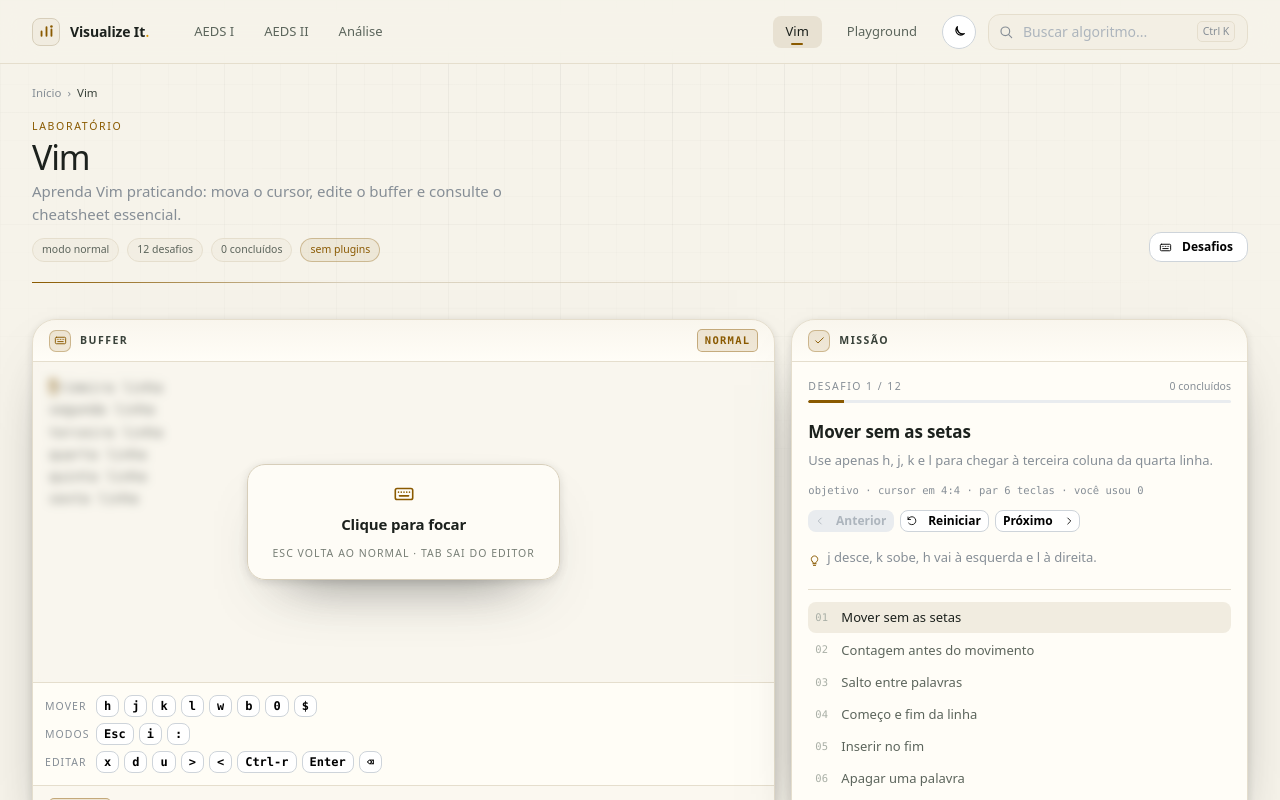
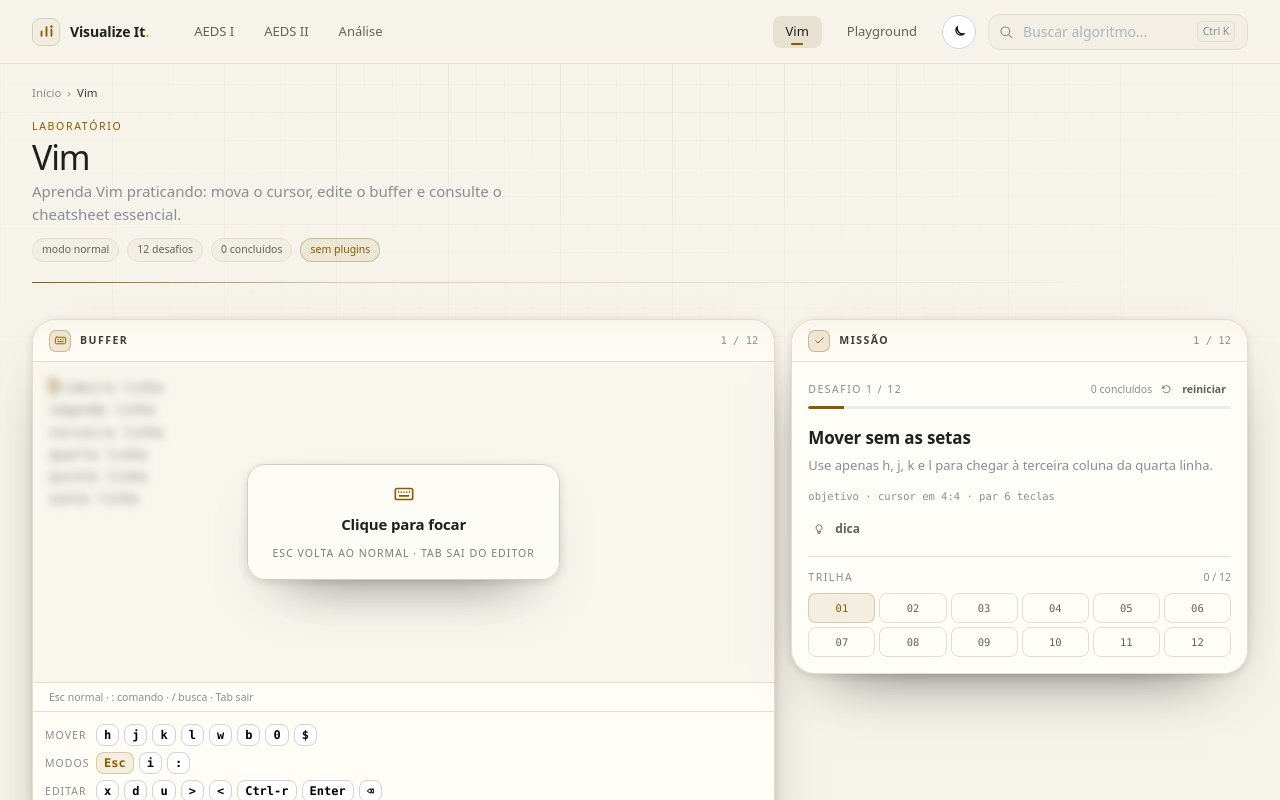
Before and after one commit to fernandoleitepagani/visualize_it, a React (Vite) app: page /vim in a window 1280 px wide. Shown: the top 800 px of the page. Built offline with nearby package versions, Linux system fonts and the light colour scheme.

Commit message:
feat(vim): add mission rail and progress reset
Numbered 6x2 rail, collapsible hint, next-challenge CTA, practice-mode card and a confirmed reset that clears local history.

```diff
--- a/src/vim/components/VimChallengePanel.tsx
+++ b/src/vim/components/VimChallengePanel.tsx
@@ -1,46 +1,99 @@
-import { Alert, Box, Button, Group, Progress, Stack, Text, UnstyledButton } from '@mantine/core';
-import { CheckIcon, ChevronLeftIcon, ChevronRightIcon, LightbulbIcon, ResetIcon } from '@/components/icons';
-import { font, radius, vizVar } from '@/theme';
+import { memo } from 'react';
+import {
+  Alert,
+  Box,
+  Button,
+  Collapse,
+  Group,
+  Modal,
+  Progress,
+  SimpleGrid,
+  Text,
+  Tooltip,
+  UnstyledButton,
+} from '@mantine/core';
+import { useDisclosure } from '@mantine/hooks';
+import {
+  ArrowRightIcon,
+  CheckIcon,
+  LightbulbIcon,
+  ResetIcon,
+} from '@/components/icons';
+import { font, vizVar } from '@/theme';
 import { challenges, goalLabel } from '../challenges';
 import type { VimChallenge, VimProgress } from '../types';
 
 interface Props {
   challenge: VimChallenge;
   index: number;
-  strokes: number;
   progress: VimProgress;
   solvedNow: boolean;
   practiceLabel?: string;
   onSelect: (index: number) => void;
-  onPrev: () => void;
-  onNext: () => void;
   onReset: () => void;
+  onRestartAll: () => void;
   onBackToChallenge: () => void;
 }
 
-/** Mission list, current goal, hint and navigation. */
-export function VimChallengePanel({
+/** Mission card: goal, hint disclosure, success CTA and a 6×2 challenge rail. */
+export const VimChallengePanel = memo(function VimChallengePanel({
   challenge,
   index,
-  strokes,
   progress,
   solvedNow,
   practiceLabel,
   onSelect,
-  onPrev,
-  onNext,
   onReset,
+  onRestartAll,
   onBackToChallenge,
 }: Props) {
+  const [hintOpened, hint] = useDisclosure(false);
+  const [confirmOpened, confirm] = useDisclosure(false);
+
+  if (practiceLabel) {
+    return (
+      <Box p="md">
+        <Text fz={font.micro} tt="uppercase" c="dimmed" style={{ letterSpacing: '0.14em' }}>
+          modo prática
+        </Text>
+        <Text fz={font.lead} fw={600} mt={4} mb={6} style={{ letterSpacing: '-0.01em' }}>
+          {practiceLabel}
+        </Text>
+        <Text fz={font.small} c="dimmed" lh={1.55} mb="md">
+          Explore o buffer à vontade. O progresso do desafio fica pausado até você voltar.
+        </Text>
+        <Button size="compact-sm" variant="default" onClick={onBackToChallenge}>
+          Voltar ao desafio
+        </Button>
+      </Box>
+    );
+  }
+
+  const last = index === challenges.length - 1;
+
   return (
     <Box p="md">
       <Group justify="space-between" align="baseline" gap="sm" mb={6}>
         <Text fz={font.micro} tt="uppercase" c="dimmed" style={{ letterSpacing: '0.14em' }}>
           desafio {index + 1} / {challenges.length}
         </Text>
+        <Group gap={4} wrap="nowrap">
           <Text fz={font.micro} c="dimmed">
             {progress.solved.length} concluídos
           </Text>
+          <Button
+            size="compact-xs"
+            variant="subtle"
+            radius="sm"
+            aria-label="Reiniciar desafios e apagar histórico"
+            onClick={confirm.open}
+            leftSection={<ResetIcon size={11} />}
+            style={{ color: vizVar.muted, paddingInline: 4 }}
+            styles={{ label: { fontSize: font.micro } }}
+          >
+            reiniciar
+          </Button>
+        </Group>
       </Group>
       <Progress
         value={((index + 1) / challenges.length) * 100}
@@ -51,34 +104,19 @@ export function VimChallengePanel({
         styles={{ section: { background: vizVar.accent } }}
       />
 
-      {practiceLabel ? (
-        <Alert
-          mb="md"
-          radius="md"
-          variant="light"
-          color="gray"
-          title="modo prática"
-          styles={{ title: { fontSize: font.small }, body: { fontSize: font.small } }}
-        >
-          <Stack gap={8} align="flex-start">
-            <Text fz={font.small} c="dimmed">
-              {practiceLabel}
-            </Text>
-            <Button size="compact-xs" variant="default" onClick={onBackToChallenge}>
-              Voltar ao desafio
-            </Button>
-          </Stack>
-        </Alert>
-      ) : null}
-
       <Text fz={font.lead} fw={600} mb={4} style={{ letterSpacing: '-0.01em' }}>
         {challenge.title}
       </Text>
       <Text fz={font.small} c="dimmed" lh={1.55} mb="sm">
         {challenge.brief}
       </Text>
-      <Text fz={font.micro} c="dimmed" mb="sm" style={{ fontFamily: 'var(--mantine-font-family-monospace)' }}>
-        objetivo · {goalLabel(challenge)} · par {challenge.par} teclas · você usou {strokes}
+      <Text
+        fz={font.micro}
+        c="dimmed"
+        mb="sm"
+        style={{ fontFamily: 'var(--mantine-font-family-monospace)' }}
+      >
+        objetivo · {goalLabel(challenge)} · par {challenge.par} teclas
       </Text>
 
       {solvedNow ? (
@@ -91,25 +129,18 @@ export function VimChallengePanel({
           title="Desafio concluído"
           styles={{ title: { fontSize: font.small }, body: { fontSize: font.small } }}
         >
-          <Group justify="space-between" gap="sm">
-            <Text fz={font.small}>Bom movimento. Siga para o próximo ou tente gastar menos teclas.</Text>
-            <Button size="compact-xs" variant="default" onClick={onReset}>
-              Tentar de novo
-            </Button>
-          </Group>
-        </Alert>
-      ) : null}
-
-      <Group gap={6} mb="md" wrap="wrap">
+          <Text fz={font.small} mb={8}>
+            Bom movimento. Siga para o próximo ou tente gastar menos teclas.
+          </Text>
+          <Group gap={6} wrap="wrap">
             <Button
               size="compact-xs"
-          variant="default"
               radius="sm"
-          onClick={onPrev}
-          disabled={index === 0}
-          leftSection={<ChevronLeftIcon size={12} />}
+              onClick={() => onSelect(index + 1)}
+              disabled={last}
+              rightSection={<ArrowRightIcon size={12} />}
             >
-          Anterior
+              Próximo desafio
             </Button>
             <Button
               size="compact-xs"
@@ -118,72 +149,95 @@ export function VimChallengePanel({
               onClick={onReset}
               leftSection={<ResetIcon size={12} />}
             >
-          Reiniciar
+              Repetir
             </Button>
+          </Group>
+        </Alert>
+      ) : null}
+
       <Button
         size="compact-xs"
-          variant="default"
+        variant="subtle"
         radius="sm"
-          onClick={onNext}
-          disabled={index === challenges.length - 1}
-          rightSection={<ChevronRightIcon size={12} />}
+        onClick={hint.toggle}
+        aria-expanded={hintOpened}
+        leftSection={<LightbulbIcon size={12} />}
+        style={{ color: vizVar.muted, paddingInline: 4 }}
       >
-          Próximo
+        dica
       </Button>
-      </Group>
-
-      <Group gap={6} align="flex-start" mb={4} wrap="nowrap">
-        <Box style={{ color: vizVar.accent, flexShrink: 0, paddingTop: 2 }}>
-          <LightbulbIcon size={13} />
-        </Box>
-        <Text fz={font.small} c="dimmed" lh={1.5}>
+      <Collapse expanded={hintOpened}>
+        <Text fz={font.small} c="dimmed" lh={1.5} mt={4} mb="xs">
           {challenge.hint}
         </Text>
+      </Collapse>
+
+      <Box mt="md" pt="sm" style={{ borderTop: `1px solid ${vizVar.line}` }}>
+        <Group justify="space-between" mb={8}>
+          <Text fz={font.micro} tt="uppercase" c="dimmed" style={{ letterSpacing: '0.14em' }}>
+            trilha
+          </Text>
+          <Text fz={font.micro} c="dimmed">
+            {progress.solved.length} / {challenges.length}
+          </Text>
         </Group>
-
-      <Box
-        mt="md"
-        pt="sm"
-        style={{ borderTop: `1px solid ${vizVar.line}`, maxHeight: 220, overflowY: 'auto' }}
-      >
-        <Stack gap={2}>
+        <SimpleGrid cols={6} spacing={4} verticalSpacing={4}>
           {challenges.map((item, itemIndex) => {
             const done = progress.solved.includes(item.slug);
             const active = itemIndex === index;
             return (
+              <Tooltip key={item.slug} label={item.title} withArrow openDelay={200}>
                 <UnstyledButton
-                key={item.slug}
+                  className="vim-rail-chip"
+                  data-active={active ? 'true' : undefined}
+                  data-done={done ? 'true' : undefined}
+                  aria-label={item.title}
+                  aria-current={active ? 'step' : undefined}
                   onClick={() => onSelect(itemIndex)}
-                aria-current={active ? 'true' : undefined}
-                style={{
-                  display: 'flex',
-                  alignItems: 'center',
-                  gap: 8,
-                  padding: '5px 7px',
-                  borderRadius: radius.sm,
-                  background: active ? 'var(--viz-surface-2)' : 'transparent',
-                  color: active ? vizVar.ink : vizVar.muted,
-                }}
                 >
                   <Text
                     component="span"
                     fz={font.micro}
-                  style={{
-                    width: 18,
-                    color: done ? vizVar.accent : vizVar.faint,
-                    fontFamily: 'var(--mantine-font-family-monospace)',
-                  }}
+                    style={{ fontFamily: 'var(--mantine-font-family-monospace)' }}
                   >
                     {done ? '✓' : String(itemIndex + 1).padStart(2, '0')}
                   </Text>
-                <Text component="span" fz={font.small} style={{ flex: 1, textAlign: 'left' }}>
-                  {item.title}
-                </Text>
                 </UnstyledButton>
+              </Tooltip>
             );
           })}
-        </Stack>
+        </SimpleGrid>
       </Box>
+
+      <Modal
+        opened={confirmOpened}
+        onClose={confirm.close}
+        title="Reiniciar desafios?"
+        centered
+        radius="md"
+        size="sm"
+        transitionProps={{ duration: 0 }}
+      >
+        <Text fz={font.small} c="dimmed" lh={1.5} mb="md">
+          Isso apaga o histórico de desafios concluídos e os recordes salvos neste navegador. O
+          buffer atual volta para o primeiro desafio.
+        </Text>
+        <Group justify="flex-end" gap="sm">
+          <Button size="compact-sm" variant="default" onClick={confirm.close}>
+            Cancelar
+          </Button>
+          <Button
+            size="compact-sm"
+            color="red"
+            onClick={() => {
+              confirm.close();
+              onRestartAll();
+            }}
+          >
+            Reiniciar tudo
+          </Button>
+        </Group>
+      </Modal>
     </Box>
   );
-}
+});
--- a/src/vim/pages/VimPage.tsx
+++ b/src/vim/pages/VimPage.tsx
@@ -1,22 +1,21 @@
-import { useCallback, useState } from 'react';
-import { Box, Button } from '@mantine/core';
-import { Link, useParams } from 'react-router-dom';
+import { useCallback, useEffect, useRef, useState } from 'react';
+import { Box, Text } from '@mantine/core';
+import { useParams } from 'react-router-dom';
 import type { CSSProperties } from 'react';
 import { CheckIcon, InfoIcon, KeyboardIcon } from '@/components/icons';
 import { MetaPill } from '@/components/MetaPill';
 import { PageHeader } from '@/components/PageHeader';
 import { Panel } from '@/components/Panel';
-import { space, vizVar } from '@/theme';
+import { font, space, vizVar } from '@/theme';
 import { challenges, challengeIndex, getChallenge, isSolved } from '../challenges';
-import type { CheatItem } from '../cheatsheet';
+import type { CheatGroup } from '../cheatsheet';
 import { VimChallengePanel } from '../components/VimChallengePanel';
 import { VimCheatsheet } from '../components/VimCheatsheet';
 import { VimEditor } from '../components/VimEditor';
-import { VimModeBadge } from '../components/VimModeBadge';
 import { VimStatusline } from '../components/VimStatusline';
 import { VimTouchKeys } from '../components/VimTouchKeys';
 import { applyKeys, applyText, createState } from '../keymap';
-import { loadProgress, recordSolved, saveProgress } from '../progress';
+import { clearProgress, loadProgress, recordSolved, saveProgress } from '../progress';
 import type { VimProgress, VimState } from '../types';
 import { NotFound } from '@/pages/NotFound';
 
@@ -36,11 +35,36 @@ export function VimPage() {
   );
   const [strokes, setStrokes] = useState(0);
   const [solvedNow, setSolvedNow] = useState(false);
-  const [practice, setPractice] = useState<CheatItem | null>(null);
+  const [practiceLabel, setPracticeLabel] = useState<string | null>(null);
   const [progress, setProgress] = useState<VimProgress>(() => loadProgress());
 
   const challenge = challenges[index];
   const best = progress.best[challenge.slug];
+
+  /**
+   * Event handlers are stable; they read the newest session from this ref. That
+   * keeps the cheatsheet, mission rail and touch deck from re-rendering on every
+   * keystroke.
+   */
+  const latest = useRef({
+    state,
+    strokes,
+    progress,
+    challenge,
+    index,
+    practice: practiceLabel !== null,
+  });
+
+  useEffect(() => {
+    latest.current = {
+      state,
+      strokes,
+      progress,
+      challenge,
+      index,
+      practice: practiceLabel !== null,
+    };
+  });
 
   const select = useCallback((next: number) => {
     const target = challenges[Math.min(Math.max(next, 0), challenges.length - 1)];
@@ -49,53 +73,80 @@ export function VimPage() {
     setState(createState(target.initialLines, target.start));
     setStrokes(0);
     setSolvedNow(false);
-    setPractice(null);
+    setPracticeLabel(null);
   }, []);
 
-  const reset = useCallback(() => select(index), [index, select]);
+  const reset = useCallback(() => {
+    select(latest.current.index);
+  }, [select]);
 
-  const checkSolved = useCallback(
-    (next: VimState, used: number) => {
-      if (practice || !isSolved(challenge, next)) return;
-      setSolvedNow(true);
-      const bestKnown = progress.best[challenge.slug];
-      if (progress.solved.includes(challenge.slug) && used >= (bestKnown ?? Infinity)) return;
-      const updated = recordSolved(progress, challenge.slug, Math.max(1, used));
-      saveProgress(updated);
-      setProgress(updated);
-    },
-    [challenge, practice, progress],
-  );
+  const restartAll = useCallback(() => {
+    const empty: VimProgress = { solved: [], best: {} };
+    clearProgress();
+    setProgress(empty);
+    setSolvedNow(false);
+    setPracticeLabel(null);
+    latest.current = { ...latest.current, progress: empty, practice: false, strokes: 0 };
+    select(0);
+  }, [select]);
+
+  const recordOutcome = useCallback((next: VimState, used: number) => {
+    const current = latest.current;
+    if (current.practice || !isSolved(current.challenge, next)) return;
+
+    setSolvedNow(true);
+    const slugToRecord = current.challenge.slug;
+    const bestKnown = current.progress.best[slugToRecord];
+    if (current.progress.solved.includes(slugToRecord) && used >= (bestKnown ?? Infinity)) {
+      return;
+    }
+
+    const updated = recordSolved(current.progress, slugToRecord, Math.max(1, used));
+    saveProgress(updated);
+    latest.current = { ...current, progress: updated };
+    setProgress(updated);
+  }, []);
 
   const handleKey = useCallback(
     (key: string) => {
-      const next = applyKeys(state, [key]);
-      setState(next);
-      setStrokes(strokes + 1);
-      checkSolved(next, strokes + 1);
+      const current = latest.current;
+      const next = applyKeys(current.state, [key]);
+      const used = current.strokes + 1;
+
+      latest.current = { ...current, state: next, strokes: used };
+      if (next !== current.state) setState(next);
+      setStrokes(used);
+      recordOutcome(next, used);
     },
-    [state, strokes, checkSolved],
+    [recordOutcome],
   );
 
   const handleText = useCallback(
     (text: string) => {
+      const current = latest.current;
       const count = Array.from(text).length;
-      const next = applyText(state, text);
-      setState(next);
-      setStrokes(strokes + count);
-      checkSolved(next, strokes + count);
+      const next = applyText(current.state, text);
+      const used = current.strokes + count;
+
+      latest.current = { ...current, state: next, strokes: used };
+      if (next !== current.state) setState(next);
+      setStrokes(used);
+      recordOutcome(next, used);
     },
-    [state, strokes, checkSolved],
+    [recordOutcome],
   );
 
-  const practiceItem = useCallback((item: CheatItem) => {
-    const snippet = item.practice ?? DEFAULT_PRACTICE;
-    setPractice(item);
+  const practiceGroup = useCallback((group: CheatGroup) => {
+    const snippet = group.practice ?? DEFAULT_PRACTICE;
+    const next = createState(snippet.lines, snippet.cursor, {
+      message: `pratique: ${group.title}`,
+    });
+
+    latest.current = { ...latest.current, state: next, strokes: 0, practice: true };
+    setPracticeLabel(group.title);
     setSolvedNow(false);
     setStrokes(0);
-    setState(
-      createState(snippet.lines, snippet.cursor, { message: `pratique: ${item.label}` }),
-    );
+    setState(next);
   }, []);
 
   if (challengeMode && !getChallenge(slug)) return <NotFound />;
@@ -106,11 +157,7 @@ export function VimPage() {
     : 'Aprenda Vim praticando: mova o cursor, edite o buffer e consulte o cheatsheet essencial.';
 
   return (
-    <Box
-      style={
-        { '--subject-accent': vizVar.accent } as CSSProperties
-      }
-    >
+    <Box style={{ '--subject-accent': vizVar.accent } as CSSProperties}>
       <PageHeader
         breadcrumb={
           challengeMode
@@ -133,25 +180,21 @@ export function VimPage() {
             <MetaPill tone="accent">sem plugins</MetaPill>
           </>
         }
-        actions={
-          <Button
-            component={Link}
-            to="/vim"
-            variant="default"
-            size="xs"
-            radius="pill"
-            leftSection={<KeyboardIcon size={13} />}
-          >
-            {challengeMode ? 'Treinador livre' : 'Desafios'}
-          </Button>
-        }
       />
 
       <Box className="vim-grid">
         <Panel
           label="buffer"
           icon={<KeyboardIcon size={13} />}
-          aside={<VimModeBadge mode={state.mode} />}
+          aside={
+            <Text
+              fz={font.micro}
+              c="dimmed"
+              style={{ fontFamily: 'var(--mantine-font-family-monospace)', whiteSpace: 'nowrap' }}
+            >
+              {index + 1} / {challenges.length}
+            </Text>
+          }
           footer={
             <VimStatusline
               state={state}
@@ -162,21 +205,36 @@ export function VimPage() {
           }
         >
           <VimEditor state={state} onKey={handleKey} onText={handleText} />
-          <VimTouchKeys onKey={handleKey} />
+          <Box className="vim-shortcuts" px="md" py={6}>
+            <Text fz={font.micro} c="dimmed">
+              Esc normal · : comando · / busca · Tab sair
+            </Text>
+          </Box>
+          <VimTouchKeys mode={state.mode} onKey={handleKey} />
         </Panel>
 
-        <Panel label="missão" icon={<CheckIcon size={13} />}>
+        <Panel
+          label="missão"
+          icon={<CheckIcon size={13} />}
+          aside={
+            <Text
+              fz={font.micro}
+              c="dimmed"
+              style={{ fontFamily: 'var(--mantine-font-family-monospace)', whiteSpace: 'nowrap' }}
+            >
+              {index + 1} / {challenges.length}
+            </Text>
+          }
+        >
           <VimChallengePanel
             challenge={challenge}
             index={index}
-            strokes={strokes}
             progress={progress}
             solvedNow={solvedNow}
-            practiceLabel={practice ? `Praticando: ${practice.label}.` : undefined}
+            practiceLabel={practiceLabel ?? undefined}
             onSelect={select}
-            onPrev={() => select(index - 1)}
-            onNext={() => select(index + 1)}
             onReset={reset}
+            onRestartAll={restartAll}
             onBackToChallenge={reset}
           />
         </Panel>
@@ -184,7 +242,7 @@ export function VimPage() {
 
       <Box mt={space.xl} id="cheatsheet" style={{ scrollMarginTop: 80 }}>
         <Panel label="cheatsheet essencial" icon={<InfoIcon size={13} />}>
-          <VimCheatsheet onPractice={practiceItem} />
+          <VimCheatsheet onPractice={practiceGroup} />
         </Panel>
       </Box>
     </Box>
```
Also changed, not shown: src/vim/progress.ts (+9 -0 lines), 1 other file (tests, documents, lock files or other folders). Lines whose indentation alone changed are shown as unchanged.
